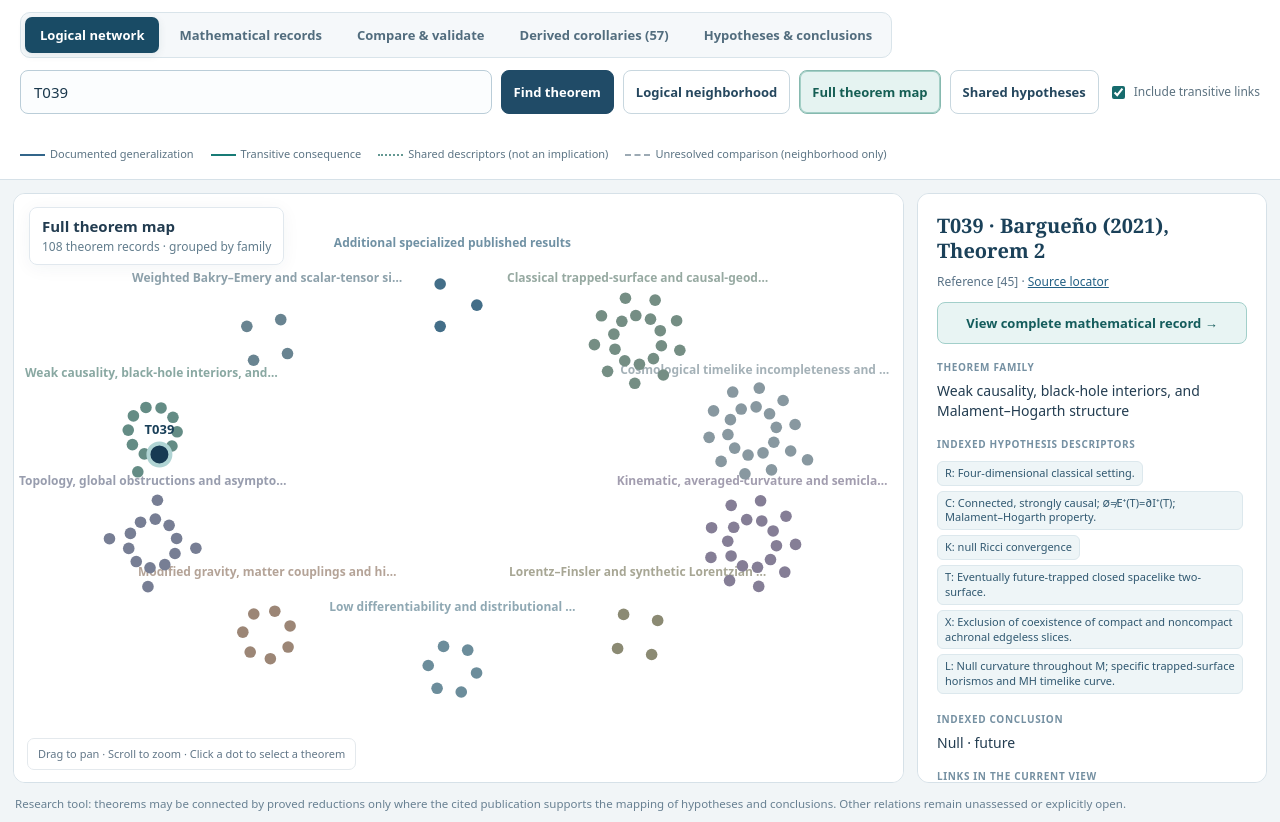
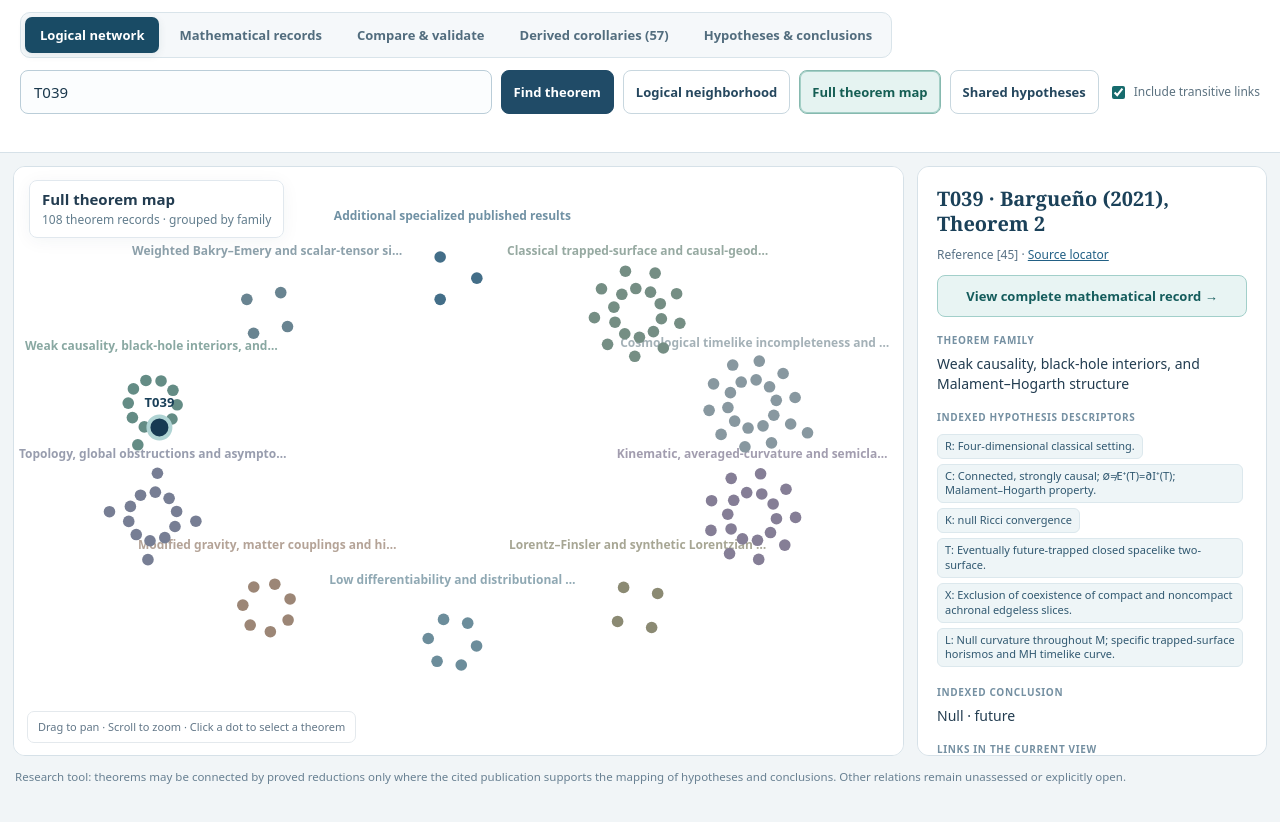
Before and after one commit to pedrobarguenoderetes/atlas-singularity, a plain HTML site: page index.html in a window 1280 px wide. Shown: the part 93-915 px from the top of the page. After the commit the page ends 888 px from the top, so only its background shows below. Drawn offline with nearby package versions, Linux system fonts and the light colour scheme.

Commit message:
Remove obsolete line-style legend from logical network

```diff
--- a/index.html
+++ b/index.html
@@ -176,7 +176,7 @@ window.atlasMathReady=new Promise(resolve=>{window.atlasMathLoaded=resolve;});
   <label class="checkbox"><input type="checkbox" id="transitive" checked> Include transitive links</label>
 </div>
 <div id="message" role="status" aria-live="polite"></div>
-<div class="legend"><span><i></i>Documented generalization</span><span><i class="trans"></i>Transitive consequence</span><span><i class="shared"></i>Shared descriptors (not an implication)</span><span><i class="open"></i>Unresolved comparison (neighborhood only)</span></div>
+
 </header>
 <main class="layout"><section class="graph" aria-label="Interactive theorem graph">
 <canvas id="network" role="img" aria-label="Theorem network. Click a dot to select a theorem; use mouse wheel to zoom and drag to pan."></canvas>
```
